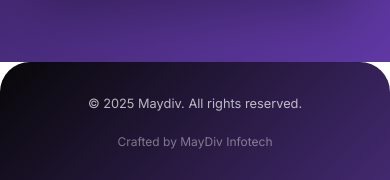
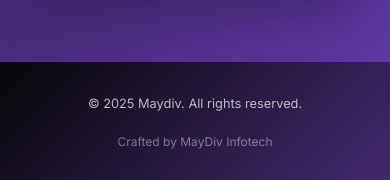
Before and after one commit to 157-49-18-22/page, a React (Vite) app: page / in a window 390 px wide. Shown: the part 4916-5096 px from the top of the page. Built offline with nearby package versions, Linux system fonts and the light colour scheme.

Commit message:
feat: add initial CSS styling for global elements, hero, contact, and footer components.

```diff
--- a/src/components/Footer.css
+++ b/src/components/Footer.css
@@ -31,7 +31,7 @@
 @media (max-width: 480px) {
     .footer {
         padding: var(--spacing-lg) 0;
-        border-radius: 30px 30px 0 0;
+
     }
 
     .footer-copyright {
```
